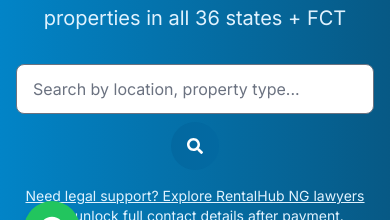
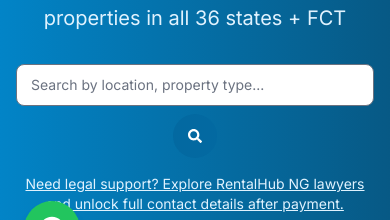
Before and after one commit to Mr-Simplicity-dev/RentalHub, a React (Create React App) app in the folder client/: page / in a window 390 px wide. Shown: the part 563-783 px from the top of the page. Built offline with nearby package versions, Linux system fonts and the light colour scheme; no server answers.

Commit message:
Tighten mobile home search

```diff
--- a/client/src/pages/Home.jsx
+++ b/client/src/pages/Home.jsx
@@ -217,22 +217,22 @@ const Home = () => {
 
             <form
               onSubmit={handleSearch}
-              className="mx-auto flex w-full max-w-2xl flex-col gap-2 animate-fadeIn delay-200 sm:flex-row sm:gap-0"
+              className="mx-auto flex w-full max-w-lg flex-col gap-2 animate-fadeIn delay-200 md:max-w-2xl md:flex-row md:gap-0"
             >
               <input
                 type="text"
                 value={searchQuery}
                 onChange={(e) => setSearchQuery(e.target.value)}
                 placeholder={t('home.search_placeholder')}
-                className="min-w-0 flex-1 rounded-lg px-4 py-3 text-gray-900 transition-all duration-300 focus:border-transparent focus:outline-none focus:ring-2 focus:ring-primary-500 sm:rounded-l-lg sm:rounded-r-none sm:px-6 sm:py-4"
+                className="min-w-0 flex-1 rounded-lg px-3.5 py-2.5 text-sm text-gray-900 transition-all duration-300 focus:border-transparent focus:outline-none focus:ring-2 focus:ring-primary-500 md:rounded-l-lg md:rounded-r-none md:px-6 md:py-4 md:text-base"
               />
               <button
                 type="submit"
                 aria-label={t('home.search')}
-                className="flex h-12 w-12 items-center justify-center self-center rounded-full bg-primary-700 px-0 font-semibold transition-all duration-300 hover:-translate-y-0.5 hover:bg-primary-800 hover:shadow-lg sm:h-auto sm:w-auto sm:self-stretch sm:rounded-l-none sm:rounded-r-lg sm:px-8 sm:py-4"
+                className="flex h-11 w-11 items-center justify-center self-center rounded-full bg-primary-700 px-0 text-sm font-semibold transition-all duration-300 hover:-translate-y-0.5 hover:bg-primary-800 hover:shadow-lg md:h-auto md:w-auto md:self-stretch md:rounded-l-none md:rounded-r-lg md:px-6 md:py-4 md:text-base lg:px-8"
               >
-                <FaSearch className="shrink-0 sm:mr-2" />
-                <span className="sr-only sm:not-sr-only">{t('home.search')}</span>
+                <FaSearch className="shrink-0 md:mr-2" />
+                <span className="sr-only md:not-sr-only">{t('home.search')}</span>
               </button>
             </form>
             <div className="mt-4 animate-fadeIn delay-300">
```
